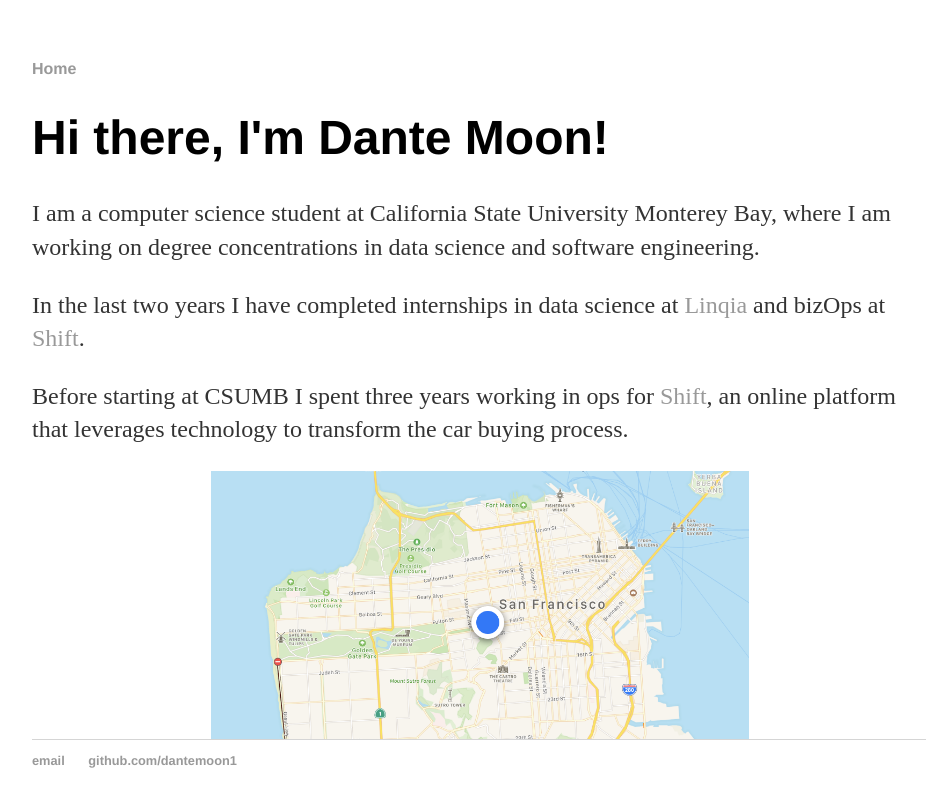
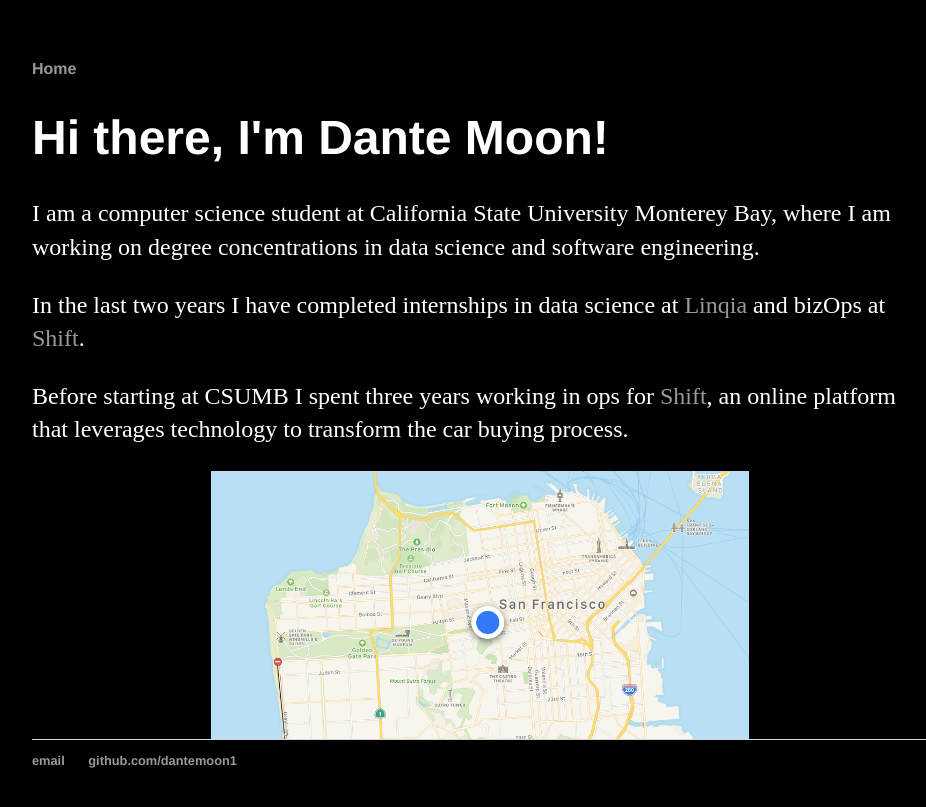
Before and after one commit to dantemoon1/dantemoon1.github.io, a Jekyll site: the page built from index.html, in a window 1280 px wide. Shown: the top 807 px of the page, without its empty margins (160-1086 px from the left). Built offline with Jekyll 4.4.1, drawn with Linux system fonts in a browser that asks for light colours.

Commit message:
update colors

```diff
--- a/_layouts/default.html
+++ b/_layouts/default.html
@@ -5,7 +5,7 @@
 			<!-- link to main stylesheet -->
 			<link rel="stylesheet" type="text/css" href="/css/main.css">
 		</head>
-		<body>
+		<body style="background-color: black;">
 			<nav>
 	    		<ul>
 	        		<li><a href="/">Home</a></li>
--- a/index.html
+++ b/index.html
@@ -3,11 +3,11 @@ layout: default
 title: Dante Moon
 ---
     		<div class="blurb">
-        		<h1>Hi there, I'm Dante Moon!</h1>
-				<p>I am a computer science student at California State University Monterey Bay, where I am working on degree concentrations in data science and software engineering.</p>
+        		<h1 style="color: white;">Hi there, I'm Dante Moon!</h1>
+				<p style="color: white">I am a computer science student at California State University Monterey Bay, where I am working on degree concentrations in data science and software engineering.</p>
 				<p></p>
-				<p>In the last two years I have completed internships in data science at <a href="https://www.linqia.com/" target = "_blank">Linqia</a> and bizOps at <a href="https://www.shift.com/" target = "_blank">Shift</a>.</p>
+				<p style="color: white">In the last two years I have completed internships in data science at <a href="https://www.linqia.com/" target = "_blank">Linqia</a> and bizOps at <a href="https://www.shift.com/" target = "_blank">Shift</a>.</p>
 				<p></p>
-				<p>Before starting at CSUMB I spent three years working in ops for <a href="https://www.shift.com/" target = "_blank">Shift</a>, an online platform that leverages technology to transform the car buying process. </p>
+				<p style="color: white">Before starting at CSUMB I spent three years working in ops for <a href="https://www.shift.com/" target = "_blank">Shift</a>, an online platform that leverages technology to transform the car buying process. </p>
 				<img src="/images/sf.png" alt="sf_location" style="width: 60%; display: block; margin-left: auto;margin-right: auto; height: 60%;">
     		</div><!-- /.blurb -->
```
